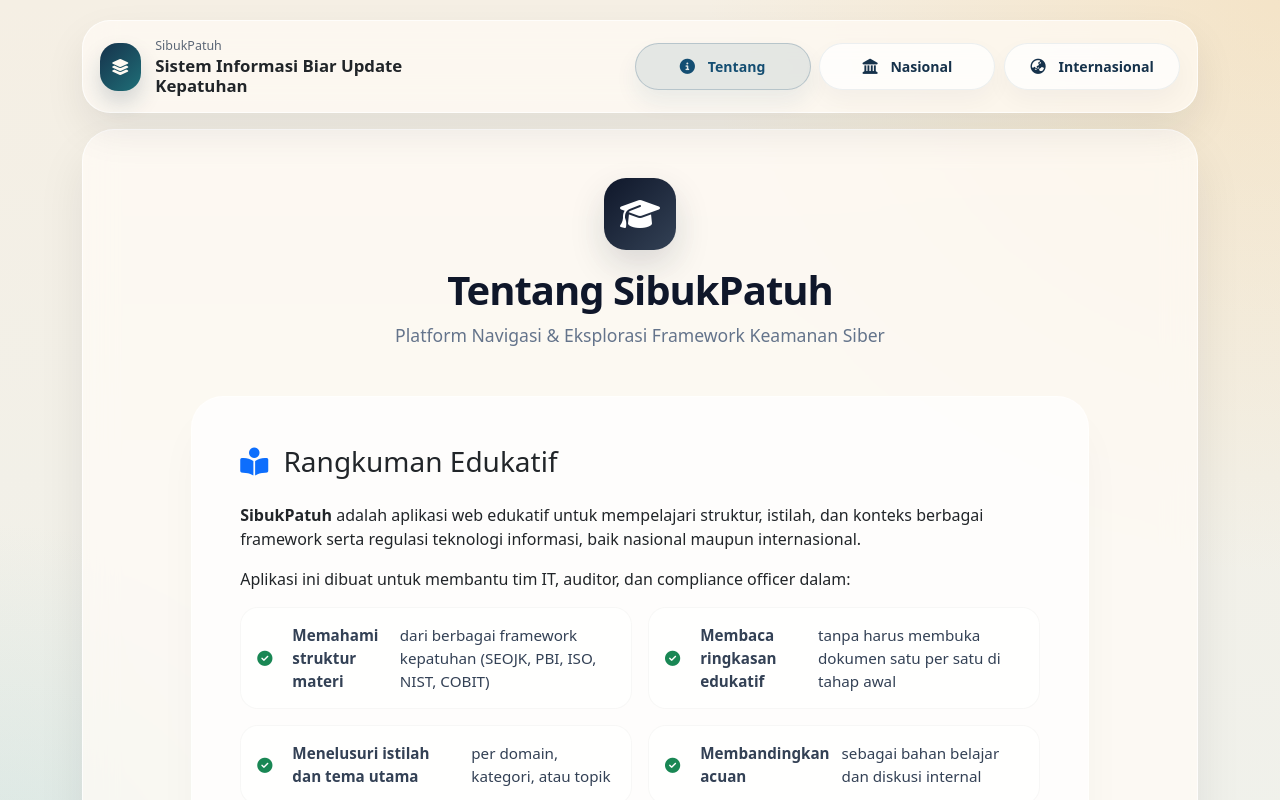
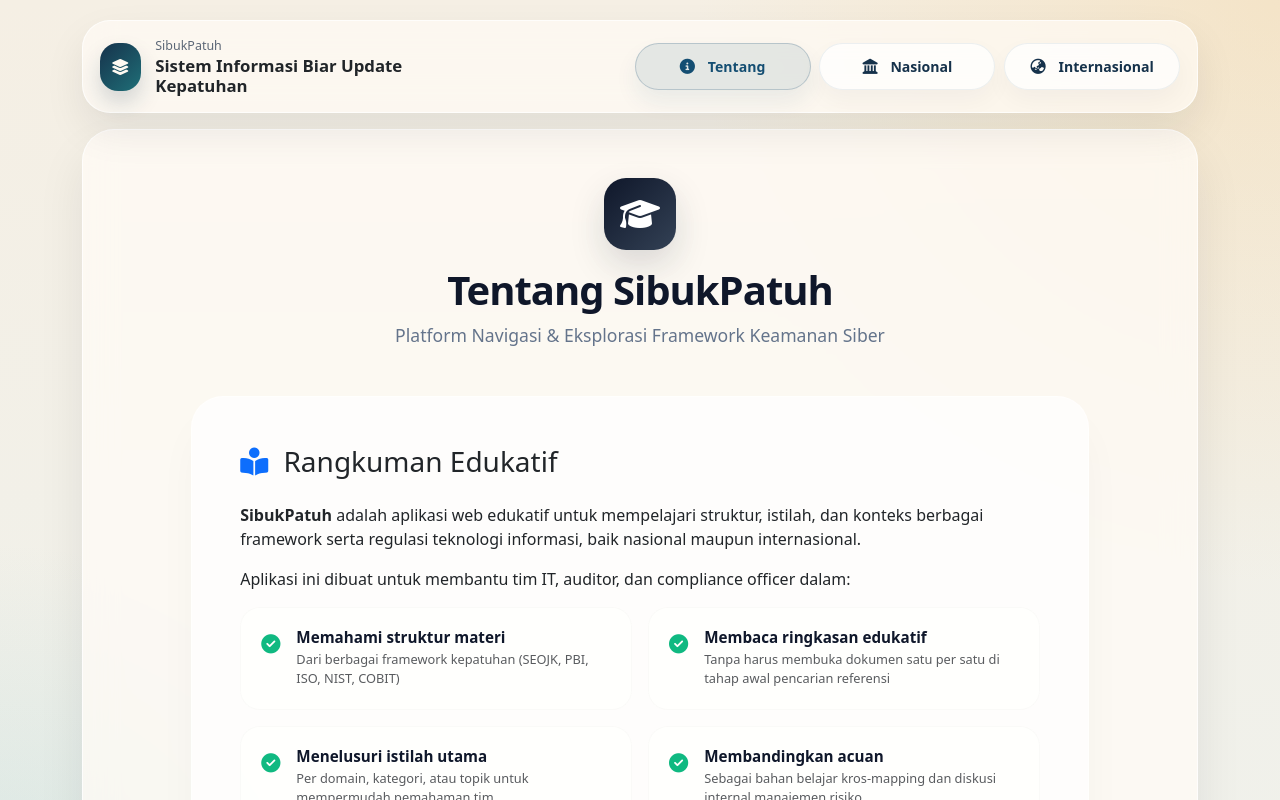
Before and after one commit to lintanggraha/sibukpatuh, a Vue app: page /about in a window 1280 px wide. Shown: the top 800 px of the page. Built offline with nearby package versions, Linux system fonts and the light colour scheme.

Commit message:
style: refine about page feature cards

```diff
--- a/src/views/AboutView.vue
+++ b/src/views/AboutView.vue
@@ -19,12 +19,36 @@
             <p><strong>SibukPatuh</strong> adalah aplikasi web edukatif untuk mempelajari struktur, istilah, dan konteks berbagai framework serta regulasi teknologi informasi, baik nasional maupun internasional.</p>
 
             <p>Aplikasi ini dibuat untuk membantu tim IT, auditor, dan compliance officer dalam:</p>
-            <ul class="feature-list mb-4">
-              <li><i class="fas fa-check-circle text-success me-2"></i> <strong>Memahami struktur materi</strong> dari berbagai framework kepatuhan (SEOJK, PBI, ISO, NIST, COBIT)</li>
-              <li><i class="fas fa-check-circle text-success me-2"></i> <strong>Membaca ringkasan edukatif</strong> tanpa harus membuka dokumen satu per satu di tahap awal</li>
-              <li><i class="fas fa-check-circle text-success me-2"></i> <strong>Menelusuri istilah dan tema utama</strong> per domain, kategori, atau topik</li>
-              <li><i class="fas fa-check-circle text-success me-2"></i> <strong>Membandingkan acuan</strong> sebagai bahan belajar dan diskusi internal</li>
-            </ul>
+            <div class="feature-grid mb-5">
+              <div class="feature-item">
+                <div class="feature-icon"><i class="fas fa-check-circle"></i></div>
+                <div class="feature-content">
+                  <h5 class="fw-bold mb-1">Memahami struktur materi</h5>
+                  <p class="mb-0 text-muted small">Dari berbagai framework kepatuhan (SEOJK, PBI, ISO, NIST, COBIT)</p>
+                </div>
+              </div>
+              <div class="feature-item">
+                <div class="feature-icon"><i class="fas fa-check-circle"></i></div>
+                <div class="feature-content">
+                  <h5 class="fw-bold mb-1">Membaca ringkasan edukatif</h5>
+                  <p class="mb-0 text-muted small">Tanpa harus membuka dokumen satu per satu di tahap awal pencarian referensi</p>
+                </div>
+              </div>
+              <div class="feature-item">
+                <div class="feature-icon"><i class="fas fa-check-circle"></i></div>
+                <div class="feature-content">
+                  <h5 class="fw-bold mb-1">Menelusuri istilah utama</h5>
+                  <p class="mb-0 text-muted small">Per domain, kategori, atau topik untuk mempermudah pemahaman tim</p>
+                </div>
+              </div>
+              <div class="feature-item">
+                <div class="feature-icon"><i class="fas fa-check-circle"></i></div>
+                <div class="feature-content">
+                  <h5 class="fw-bold mb-1">Membandingkan acuan</h5>
+                  <p class="mb-0 text-muted small">Sebagai bahan belajar kros-mapping dan diskusi internal manajemen risiko</p>
+                </div>
+              </div>
+            </div>
 
             <div class="alert alert-warning d-flex align-items-start shadow-sm border-0 rounded-4" role="alert">
               <i class="fas fa-exclamation-triangle fs-3 me-3 mt-1 text-warning"></i>
@@ -85,9 +109,12 @@ export default {
 .about-subtitle{color:#64748b;font-size:1.1rem;font-weight:500}
 .about-card{background:rgba(255,255,255,0.7);border-radius:32px;border:1px solid rgba(255,255,255,0.4);box-shadow:0 25px 50px -12px rgba(0,0,0,0.05);backdrop-filter:blur(20px);overflow:hidden;transition:transform .3s ease}
 .about-card:hover{transform:translateY(-4px)}
-.feature-list{list-style:none;padding-left:0;display:grid;grid-template-columns:repeat(auto-fit,minmax(300px,1fr));gap:1rem}
-.feature-list li{background:rgba(255,255,255,0.5);padding:1rem;border-radius:18px;border:1px solid rgba(0,0,0,0.03);display:flex;align-items:center;gap:.75rem;font-size:.95rem;color:#334155;transition:all .2s}
-.feature-list li:hover{background:#fff;box-shadow:0 4px 12px rgba(0,0,0,0.02);transform:translateX(4px)}
+.feature-grid{display:grid;grid-template-columns:repeat(auto-fit,minmax(280px,1fr));gap:1rem}
+.feature-item{background:rgba(255,255,255,0.4);padding:1.25rem;border-radius:20px;border:1px solid rgba(0,0,0,0.02);display:flex;align-items:flex-start;gap:1rem;transition:all .3s ease}
+.feature-item:hover{background:#fff;transform:translateY(-2px);box-shadow:0 10px 25px rgba(0,0,0,0.03)}
+.feature-icon{color:#10b981;font-size:1.2rem;margin-top:2px}
+.feature-content h5{font-size:.95rem;color:#0f172a}
+.feature-content p{font-size:.8rem;line-height:1.5}
 .header-with-line{position:relative;padding-bottom:1rem;margin-bottom:2rem}
 .header-with-line::after{content:'';position:absolute;bottom:0;left:0;width:60px;height:4px;background:#0f172a;border-radius:2px}
 .avatar-circle{width:100px;height:100px;border-radius:30px;background:linear-gradient(135deg,#f1f5f9 0%,#e2e8f0 100%);color:#0f172a;display:flex;align-items:center;justify-content:center;font-size:3rem;box-shadow:0 10px 25px rgba(0,0,0,0.05)}
```
